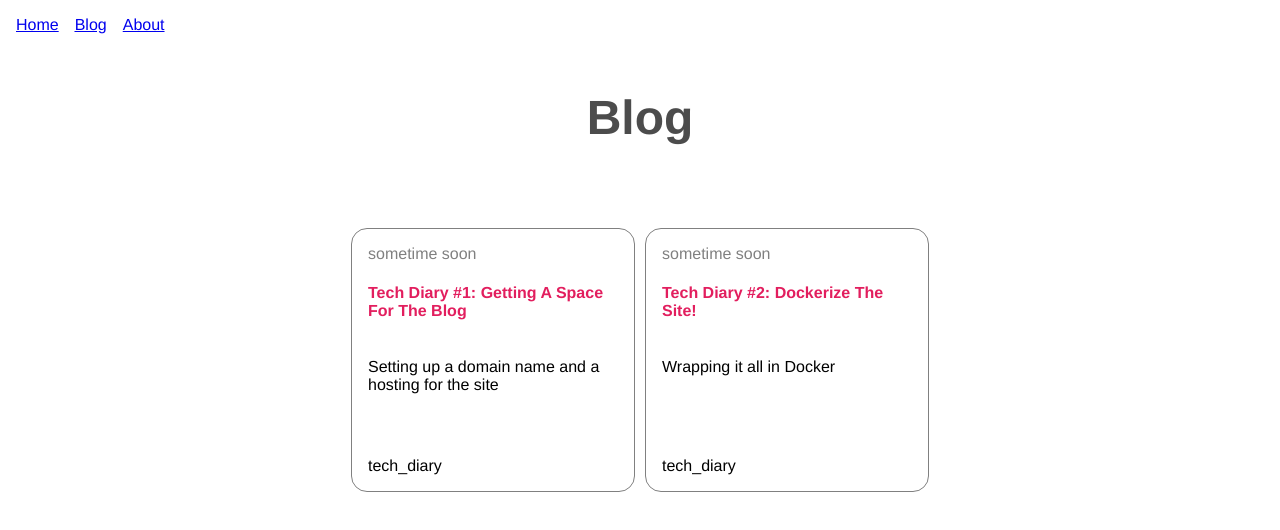
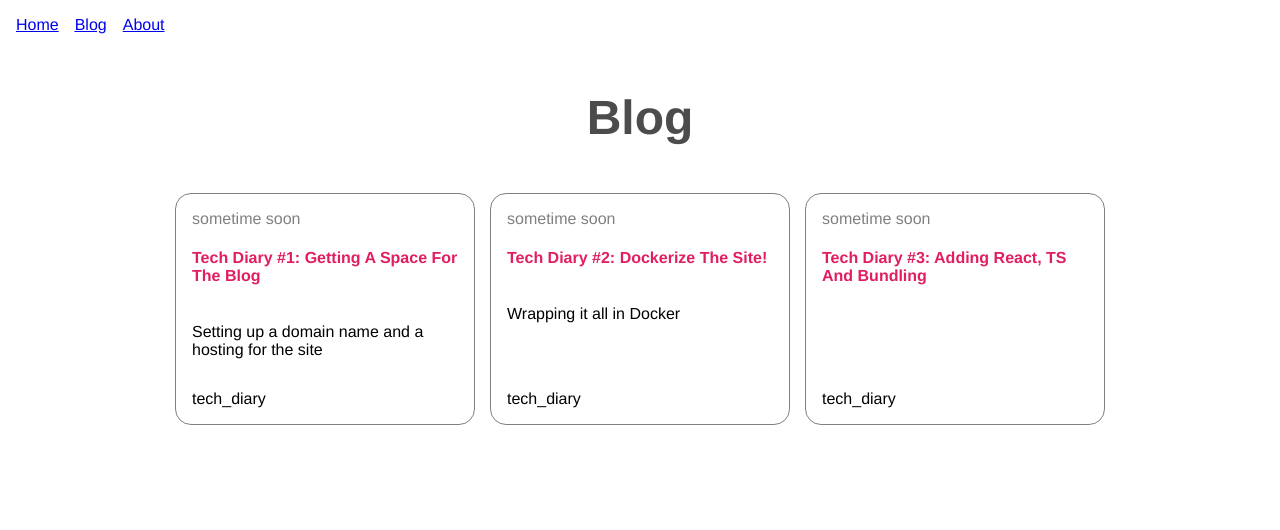
Before and after one commit to innayarantseva/lytkinna.tech, a React app: page /blog in a window 1280 px wide. Shown: the top 530 px of the page. Built offline with nearby package versions, Linux system fonts and the light colour scheme.

Commit message:
fixed blog posts layout

```diff
--- a/src/pages/Blog.tsx
+++ b/src/pages/Blog.tsx
@@ -1,26 +1,37 @@
 import React from 'react';
 import styled from 'styled-components';
 import { Link } from 'wouter';
-import { Heading } from '../components/Heading';
 import { Page } from '../components/Page';
-import { Section } from '../components/Section';
 
 const Time = styled.time`
     color: grey;
 `;
 
 const Ul = styled.ul`
-    display: flex;
-    flex-wrap: wrap;
+    display: grid;
+    grid-template-columns: repeat(auto-fit, 300px);
+    grid-gap: 15px;
     justify-content: center;
-    padding: 30px 0 0 0;
+    padding: 0;
     margin: auto;
-    max-width: 700px;
+    width: 100%;
 `;
 const Li = styled.li`
+    display: flex;
     padding: 0;
-    margin: 5px;
+    margin: 0;
     list-style: none;
+
+    min-height: 230px;
+
+    border: 1px solid grey;
+    border-radius: 16px;
+
+    transition: color ease-in-out 0.2s;
+
+    &:hover {
+        border-color: #e21e5e;
+    }
 `;
 
 const PostHeading = styled.h4`
@@ -66,22 +77,12 @@ const PostLink: React.FC<PostLinkProps> = ({
 const StyledPostLink = styled(PostLink)`
     display: flex;
     flex-direction: column;
+    flex-grow: 1;
 
-    width: 250px;
-    min-height: 230px;
     padding: 1em;
-
-    border: 1px solid grey;
-    border-radius: 16px;
 
     text-decoration: none;
     color: black;
-
-    transition: color ease-in-out 0.2s;
-
-    &:hover {
-        border-color: #e21e5e;
-    }
 `;
 
 export const Blog = () => {
@@ -102,6 +103,13 @@ export const Blog = () => {
                     date="sometime soon"
                     tags={['tech_diary']}
                 />
+                <StyledPostLink
+                    href="/blog/third"
+                    heading="Tech Diary #3: Adding React, TS And Bundling"
+                    description=""
+                    date="sometime soon"
+                    tags={['tech_diary']}
+                />
             </Ul>
         </Page>
     );
```
